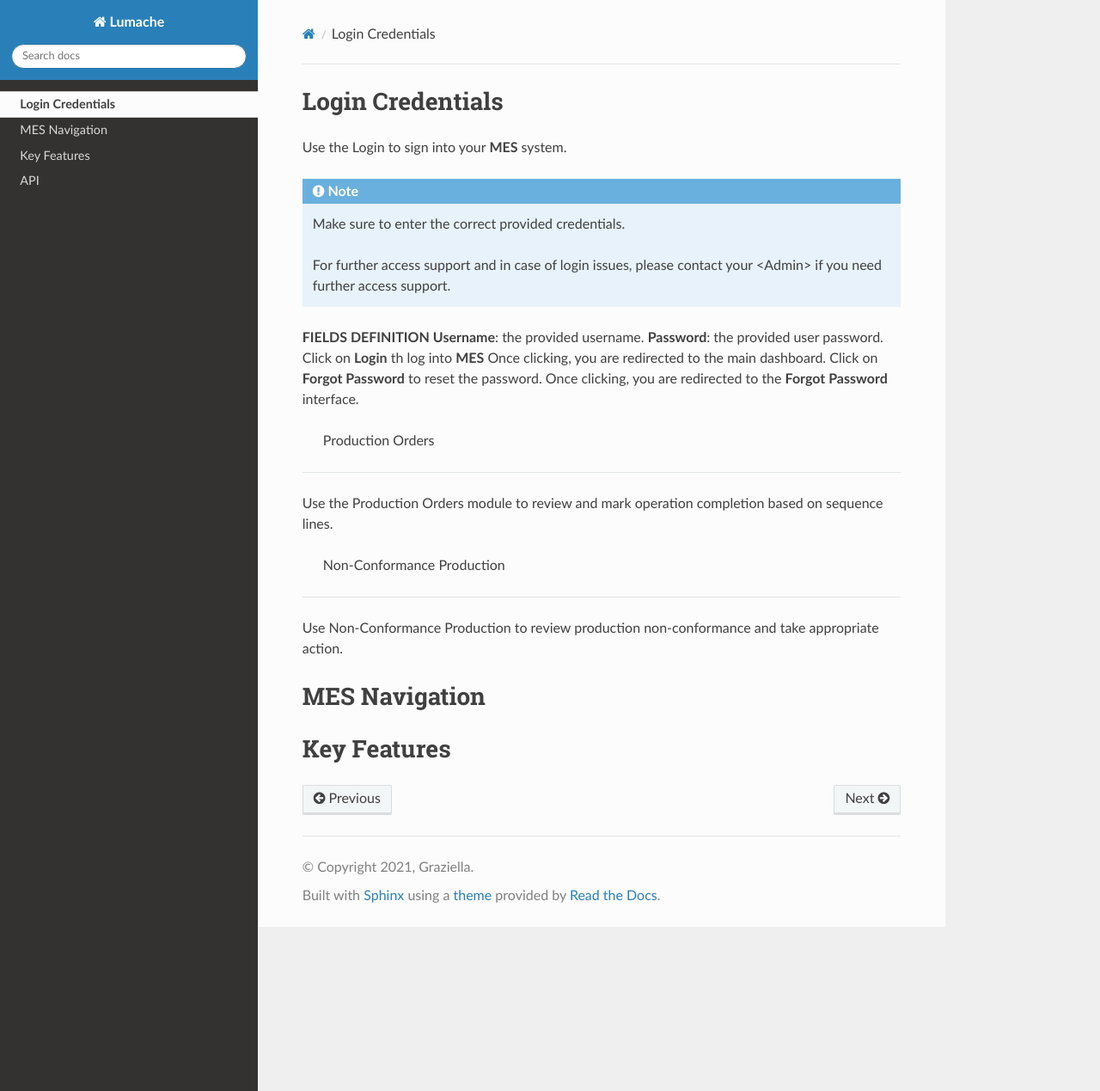
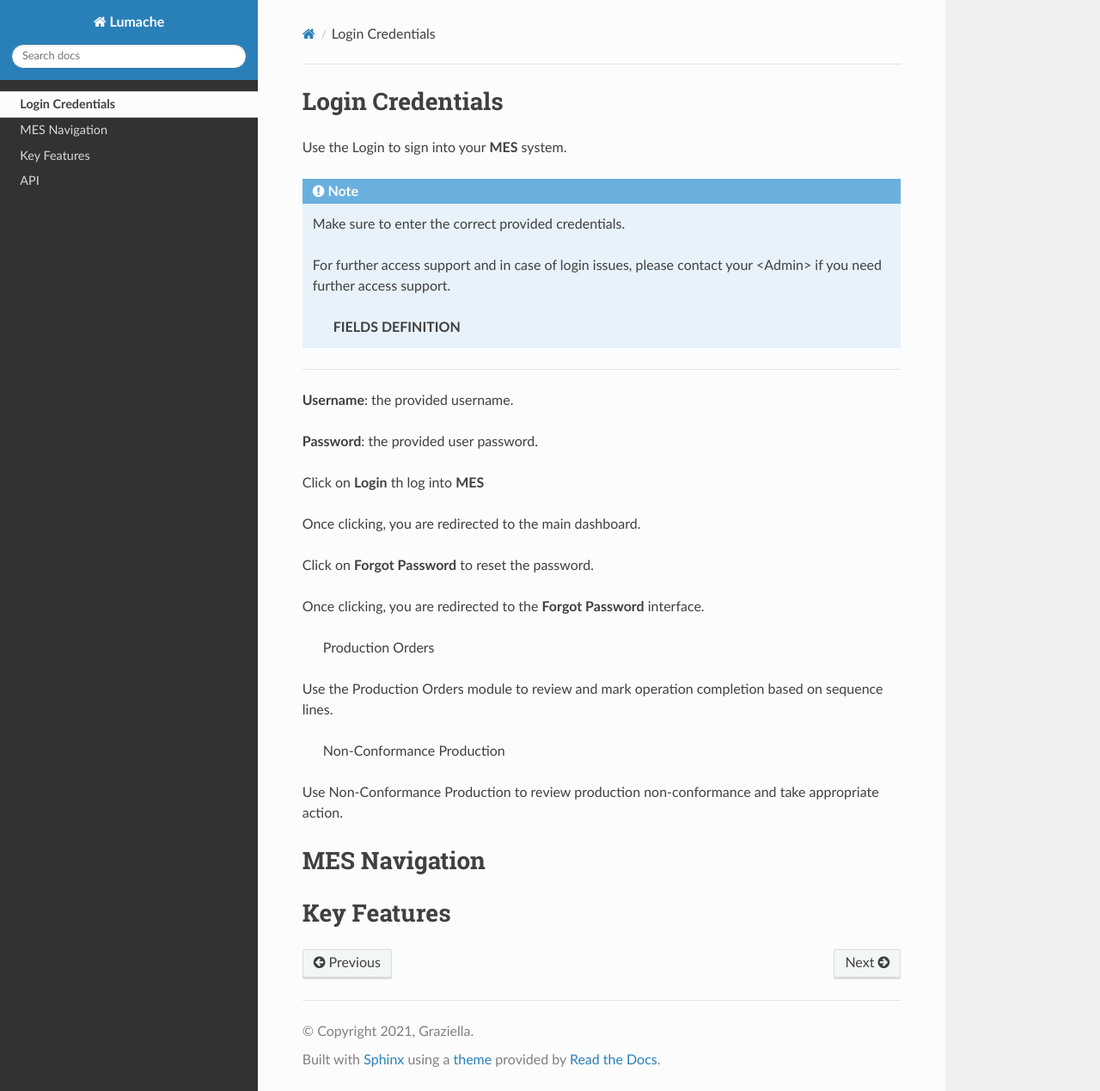
Before and after one commit to ghadiben0/-rtd-tutorial-ghadi2, a Sphinx documentation site: the page built from docs/source/usage.rst, in a window 1280 px wide and 1269 px high. Shown: the whole window at 86% size. Built offline with Sphinx 7.4.7 and the Read the Docs theme 3.1.0, drawn with Linux system fonts in a browser that asks for light colours.

```diff
--- a/docs/source/usage.rst
+++ b/docs/source/usage.rst
@@ -8,21 +8,26 @@ Use the Login to sign into your **MES** system.
 
    For further access support and in case of login issues, please contact your <Admin> if you need further access support.
 
-**FIELDS DEFINITION**
+      **FIELDS DEFINITION**
+------------
+
 **Username**: the provided username.
+
 **Password**: the provided user password.
+
 Click on **Login** th log into **MES**
+
 Once clicking, you are redirected to the main dashboard.
+
 Click on **Forgot Password** to reset the password.
+
 Once clicking, you are redirected to the **Forgot Password** interface.
 
   Production Orders
-------------
 
 Use the Production Orders module to review and mark operation completion based on sequence lines.
 
   Non-Conformance Production
-----------------
 
 Use Non-Conformance Production to review production non-conformance and take appropriate action.
 
```
